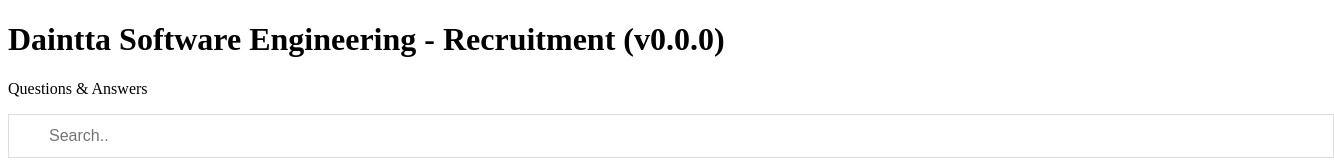
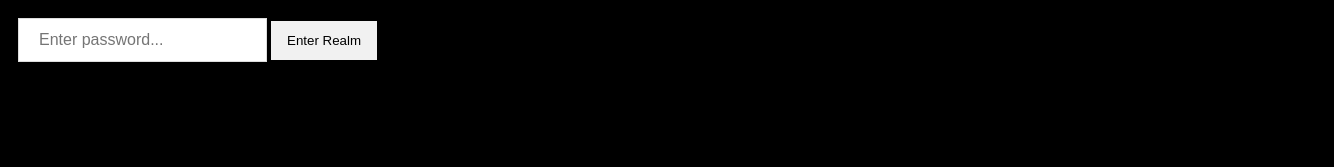
Before and after one commit to Daintta/Recruitment-Questions, a plain HTML site: page src/generated/base.html in a window 1280 px wide. Shown: the top 167 px of the page, 1334 px wide, since content can reach past the window. Drawn offline with Linux system fonts and the light colour scheme.

Commit message:
added entry blocker

```diff
--- a/src/generated/base.css
+++ b/src/generated/base.css
@@ -1,3 +1,12 @@
+.startupBody {
+  background-color: black;
+  width: 100%;
+  height: 100%;
+  position: absolute;
+  z-index: 2;
+  padding: 10px;
+}
+
 .container {
   overflow: hidden;
 }
@@ -16,6 +25,10 @@
 /* The "show" class is added to the filtered elements */
 .show {
   display: block;
+}
+
+.hide {
+  display: none;
 }
 
 /* Style the buttons */
@@ -38,15 +51,20 @@
   color: white;
 }
 
-#myInput {
-    background-image: url('/css/searchicon.png'); /* Add a search icon to input */
+input {
+  background-size: 10px 10px;
+  font-size: 16px; /* Increase font-size */
+  padding: 12px 20px 12px 20px; /* Add some padding */
+  border: 1px solid #ddd; /* Add a grey border */
+  margin-bottom: 12px; /* Add some space below the input */
+}
+
+  #myInput {
+    background-image: url('https://static-00.iconduck.com/assets.00/search-icon-1024x1024-hd1pcvqu.png'); /* Add a search icon to input */
     background-position: 10px 12px; /* Position the search icon */
     background-repeat: no-repeat; /* Do not repeat the icon image */
     width: 100%; /* Full-width */
-    font-size: 16px; /* Increase font-size */
     padding: 12px 20px 12px 40px; /* Add some padding */
-    border: 1px solid #ddd; /* Add a grey border */
-    margin-bottom: 12px; /* Add some space below the input */
   }
 
   #myTable {
--- a/src/generated/base.html
+++ b/src/generated/base.html
@@ -5,7 +5,12 @@
     <link rel="icon" href="https://media.licdn.com/dms/image/v2/C4E0BAQGsAbjgoRNhkQ/company-logo_200_200/company-logo_200_200/0/1630591821102/daintta_logo?e=2147483647&v=beta&t=7rHqajLmeo7_LohDWc8kS3WEjzR8s-fiuCt_2Cv7fo4" type="image/png">
     <link rel="stylesheet" href="base.css">
 </head>
-<body>
+<body id="body" class="startupBody">
+    <div id="startupDiv" class="show">
+      <input type="text" id="startupInput" placeholder="Enter password...">
+      <button class="btn" onclick="login()">Enter Realm</button>
+    </div>
+    <div id="mainDiv" class="hide">
       <h1>Daintta Software Engineering - Recruitment (v0.0.0)</h1>
 
 
@@ -110,10 +115,7 @@
               </table>
 
 
-
-
-
-
+    </div>
 </body>
 <script>
 
@@ -220,5 +222,17 @@ for (var i = 0; i < btns.length; i++) {
     this.className += " active";
   });
 }
+
+function login() {
+  key = document.getElementById("startupInput").value;
+  if (btoa(key) == "VHJhbnNwYXJlbnQtRmFpci1EYXJpbmc=") {
+    tohide = document.getElementById("startupDiv");
+    toshow = document.getElementById("mainDiv");
+    body = document.getElementById("body");
+    w3RemoveClass(toshow, "hide");
+    w3AddClass(tohide, "hide");
+    w3RemoveClass(body, "startupBody")
+  }
+}
 </script>
 </html>
```
Also changed, not shown: src/templates/base.html (+19 -5 lines). Lines whose indentation alone changed are shown as unchanged.
